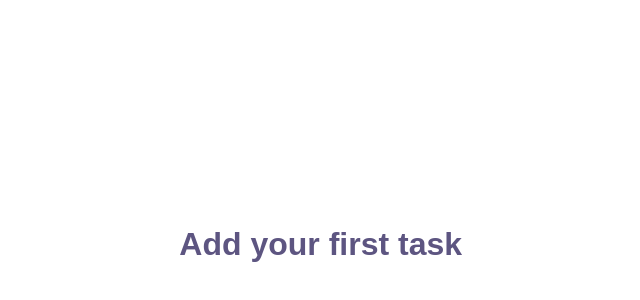
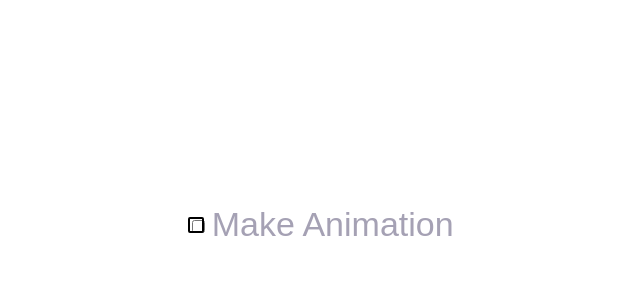
Before and after one commit to praveen-barawal/angular-add-task, an Angular app: page / in a window 1280 px wide. Shown: the part 154-454 px from the top of the page, without its empty margins (313-953 px from the left). Built offline with nearby package versions, Linux system fonts and the light colour scheme.

Commit message:
2 files modified

```diff
--- a/src/app/add-task/add-task.component.html
+++ b/src/app/add-task/add-task.component.html
@@ -7,13 +7,21 @@
 				</div>
 				<div *ngIf="currentState=='inInputState'">
 					<mat-form-field appearance="fill">
-            	<button class="plus-button plus-button--large"></button>
+						<button class="plus-button plus-button--large"></button>
 						<input matInput placeholder="Add your first task" [(ngModel)]="textValue" (keydown.enter)="onKeypress($event)">
         </mat-form-field>
 				</div>
 				<div *ngIf="currentState=='inChkboxState'">
-					<div class="box-purple"></div>
-					<span class="grey-text">Make Animation</span>
+
+         <mat-checkbox (change)="onCheckBoxChange()"
+          class="example-margin"
+          [(ngModel)]="isChecked">
+          	<span class="grey-text">Make Animation</span>
+      </mat-checkbox>
+      	<!-- <label class="container">
+        <span class="checkmark"></span>
+       </label> -->
+
 				</div>
 				<div *ngIf="currentState=='closed'">
 					<h1 [@Leave]="'flyIn'" style="color:blue;">
--- a/src/app/add-task/add-task.component.ts
+++ b/src/app/add-task/add-task.component.ts
@@ -11,14 +11,23 @@ export class AddTaskComponent {
   @Input() className: string;
   show:boolean = true;
   hideLabel:boolean = false;
-  currentState:string="open";
+  currentState:string="inChkboxState";
+  isChecked:boolean = false;
 
   ngOnInit() {
+    // setTimeout(() => (this.currentState = "inInputState"), 2000);
   }
 
   onKeypress()
   {
-    debugger;
+    this.currentState ="inChkboxState";
     console.log(this.textValue);
   }
+
+  onCheckBoxChange()
+  {
+    if(this.isChecked){
+       this.currentState ="closed";
+    }
+  }
 }
```
